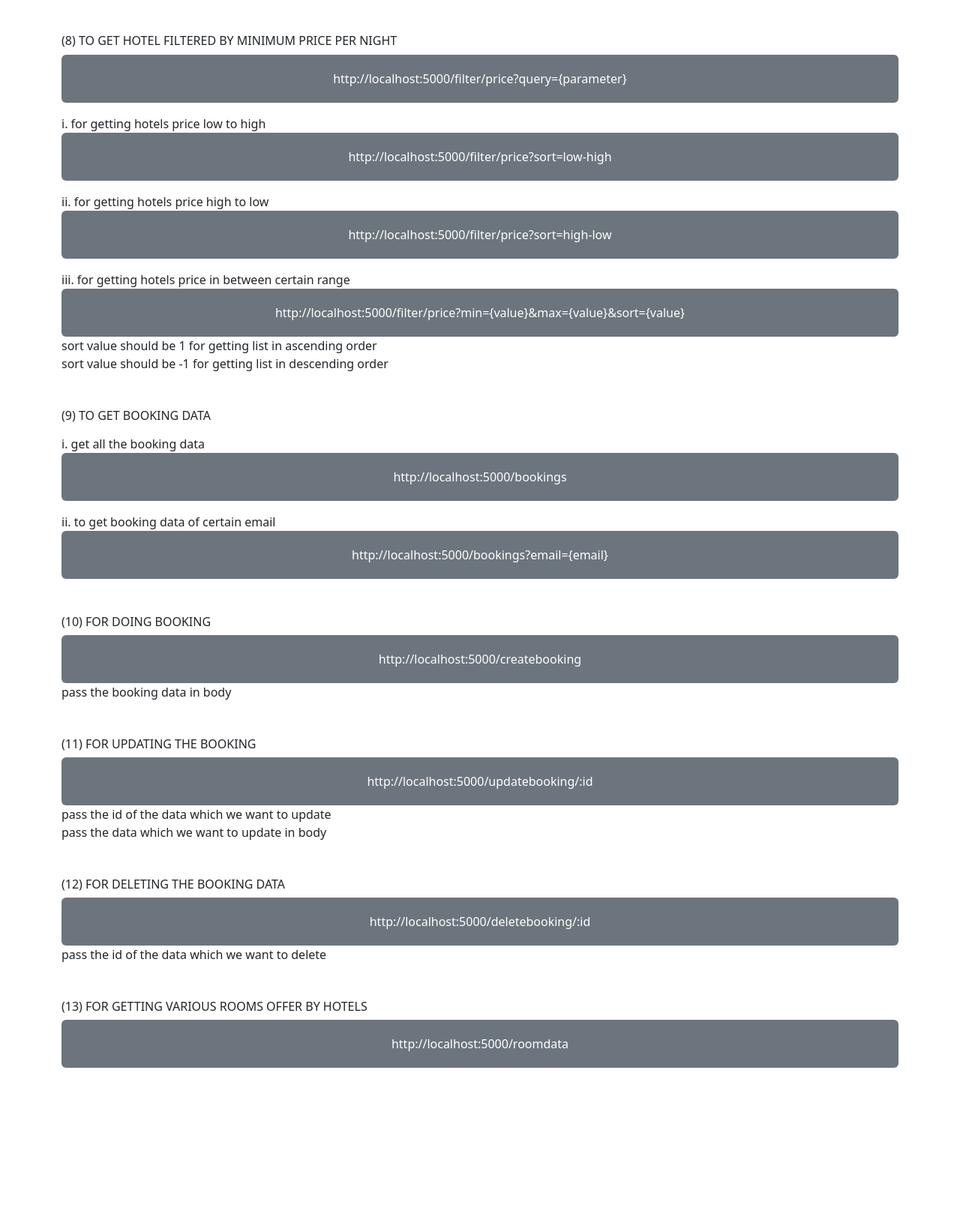
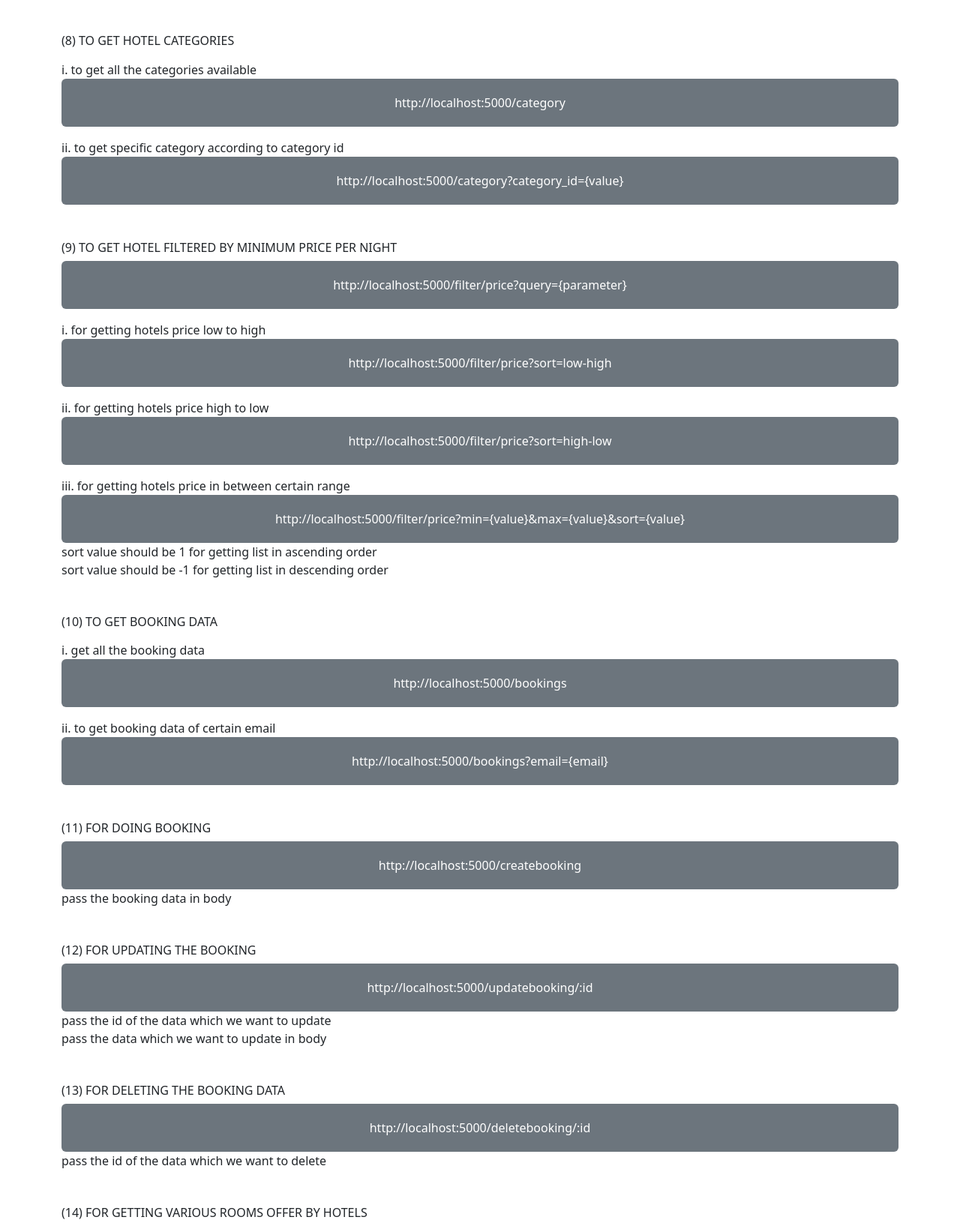
Before and after one commit to vikasdeshmukh63/makeMyTripApi, a website: page index.html in a window 1280 px wide. Shown: the part 1697-3328 px from the top of the page at 75% size. Before the commit the page ends 3137 px from the top, so only its background shows below. Drawn offline with nearby package versions, Linux system fonts and the light colour scheme.

Commit message:
documentation updated

```diff
--- a/index.html
+++ b/index.html
@@ -103,7 +103,20 @@
         </div>
 
         <div class="container">
-            <h6 class="text-start mt-5">(8) TO GET HOTEL FILTERED BY MINIMUM PRICE PER NIGHT</h6>
+            <h6 class="text-start mt-5">(8) TO GET HOTEL CATEGORIES</h6>
+            <div class="mt-3">i. to get all the categories available</div>
+            <div class="container rounded bg-secondary p-1">
+                <p class="text-white text-center mt-3">http://localhost:5000/category</p>
+            </div>
+
+            <div class="mt-3">ii. to get specific category according to category id</div>
+            <div class="container rounded bg-secondary p-1">
+                <p class="text-white text-center mt-3">http://localhost:5000/category?category_id={value}</p>
+            </div>
+        </div>
+
+        <div class="container">
+            <h6 class="text-start mt-5">(9) TO GET HOTEL FILTERED BY MINIMUM PRICE PER NIGHT</h6>
             <div class="container rounded bg-secondary p-1">
                 <p class="text-white text-center mt-3">http://localhost:5000/filter/price?query={parameter}</p>
             </div>
@@ -120,7 +133,8 @@
 
             <div class="mt-3"> iii. for getting hotels price in between certain range</div>
             <div class="container rounded bg-secondary p-1">
-                <p class="text-white text-center mt-3">http://localhost:5000/filter/price?min={value}&max={value}&sort={value}</p>
+                <p class="text-white text-center mt-3">
+                    http://localhost:5000/filter/price?min={value}&max={value}&sort={value}</p>
             </div>
             <div class="text-start">sort value should be 1 for getting list in ascending order</div>
             <div class="text-start">sort value should be -1 for getting list in descending order
@@ -128,7 +142,7 @@
         </div>
 
         <div class="container">
-            <h6 class="text-start mt-5">(9) TO GET BOOKING DATA</h6>
+            <h6 class="text-start mt-5">(10) TO GET BOOKING DATA</h6>
             <div class="mt-3">i. get all the booking data</div>
             <div class="container rounded bg-secondary p-1">
                 <p class="text-white text-center mt-3">http://localhost:5000/bookings</p>
@@ -141,7 +155,7 @@
         </div>
 
         <div class="container">
-            <h6 class="text-start mt-5">(10) FOR DOING BOOKING</h6>
+            <h6 class="text-start mt-5">(11) FOR DOING BOOKING</h6>
             <div class="container rounded bg-secondary p-1">
                 <p class="text-white text-center mt-3">http://localhost:5000/createbooking</p>
             </div>
@@ -149,7 +163,7 @@
         </div>
 
         <div class="container">
-            <h6 class="text-start mt-5">(11) FOR UPDATING THE BOOKING</h6>
+            <h6 class="text-start mt-5">(12) FOR UPDATING THE BOOKING</h6>
             <div class="container rounded bg-secondary p-1">
                 <p class="text-white text-center mt-3">http://localhost:5000/updatebooking/:id</p>
             </div>
@@ -158,7 +172,7 @@
         </div>
 
         <div class="container">
-            <h6 class="text-start mt-5">(12) FOR DELETING THE BOOKING DATA</h6>
+            <h6 class="text-start mt-5">(13) FOR DELETING THE BOOKING DATA</h6>
             <div class="container rounded bg-secondary p-1">
                 <p class="text-white text-center mt-3">http://localhost:5000/deletebooking/:id</p>
             </div>
@@ -166,7 +180,7 @@
         </div>
 
         <div class="container mb-3">
-            <h6 class="text-start mt-5">(13) FOR GETTING VARIOUS ROOMS OFFER BY HOTELS </h6>
+            <h6 class="text-start mt-5">(14) FOR GETTING VARIOUS ROOMS OFFER BY HOTELS </h6>
             <div class="container rounded bg-secondary p-1">
                 <p class="text-white text-center mt-3">http://localhost:5000/roomdata</p>
             </div>
```
Also changed, not shown: app.js (+25 -0 lines), how_to_use_API.txt (+14 -6 lines). Lines whose indentation alone changed are shown as unchanged.
